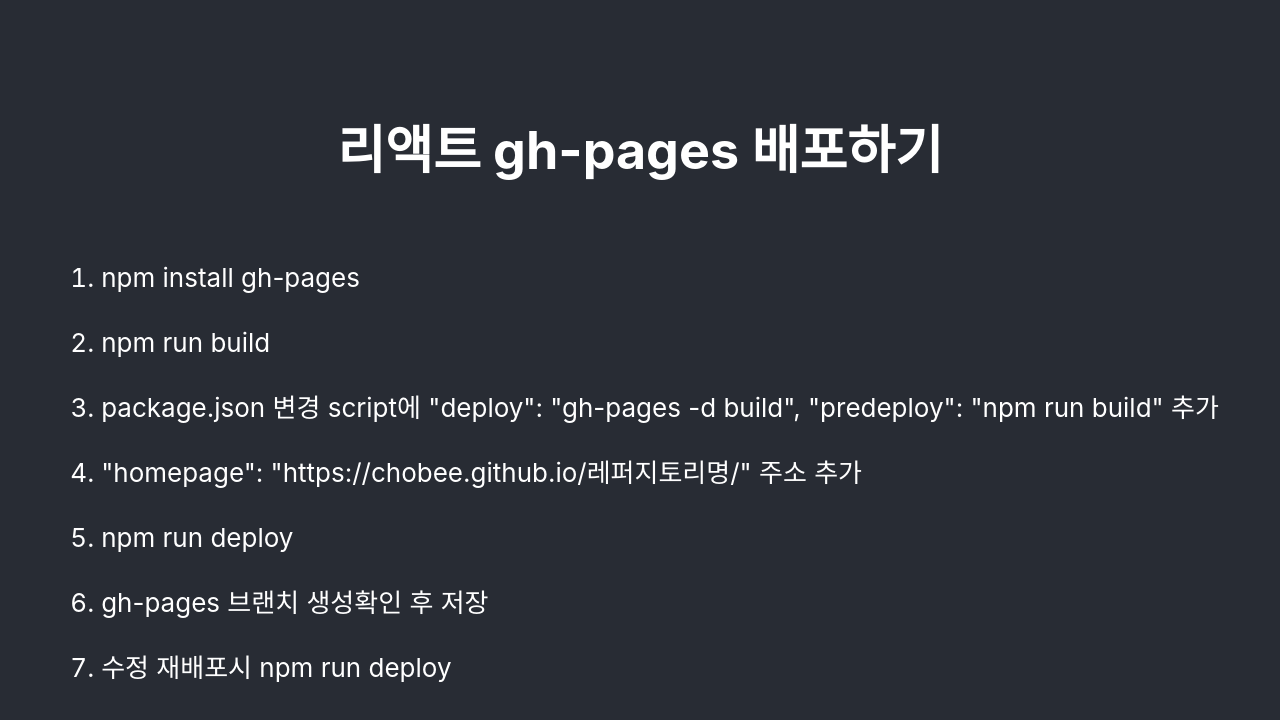
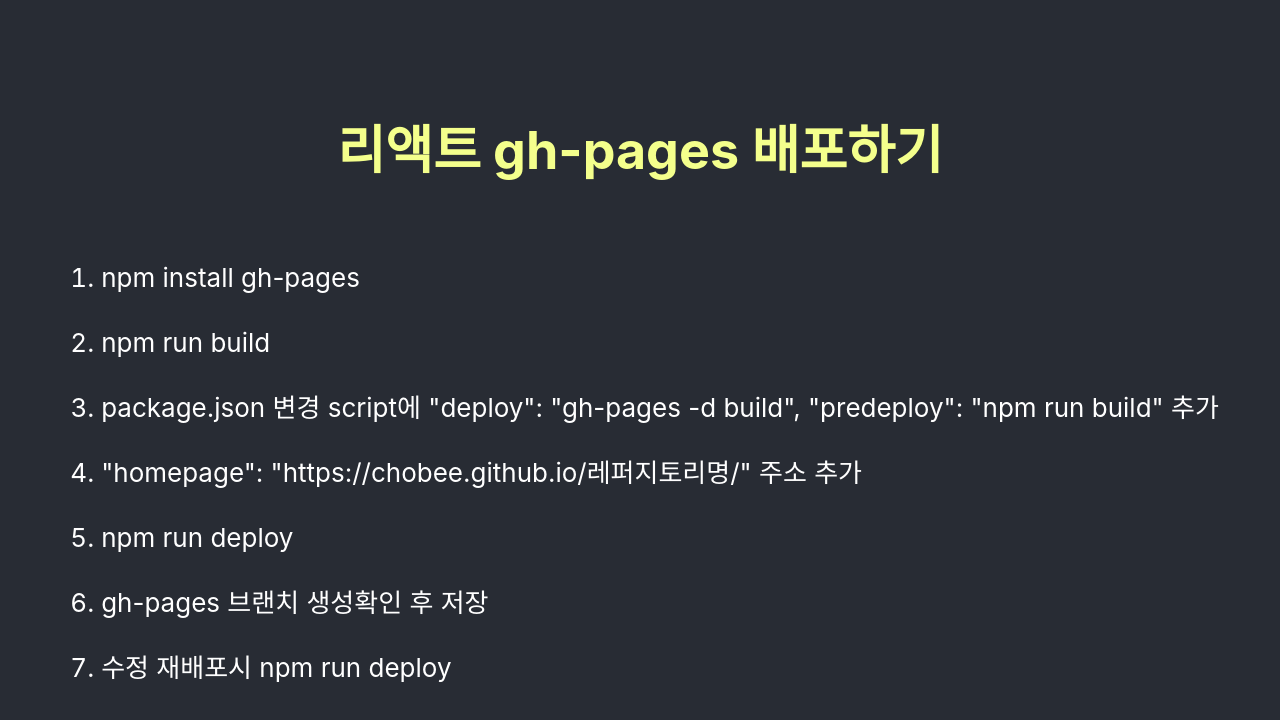
Before and after one commit to chobee81/chobee.github.io, a React (Create React App) app: page / in a window 1280 px wide. Shown: the top 720 px of the page. Built offline with nearby package versions, Linux system fonts and the light colour scheme.

Commit message:
제목 색상 변경

```diff
--- a/src/App.css
+++ b/src/App.css
@@ -24,6 +24,8 @@
   color: white;
 }
 
+.App-header h1 { color: #f4ff8c; }
+
 .App-header ol {
   line-height: 2.5;
   text-align: left;
@@ -33,6 +35,7 @@
   from {
     transform: rotate(0deg);
   }
+
   to {
     transform: rotate(360deg);
   }
```
